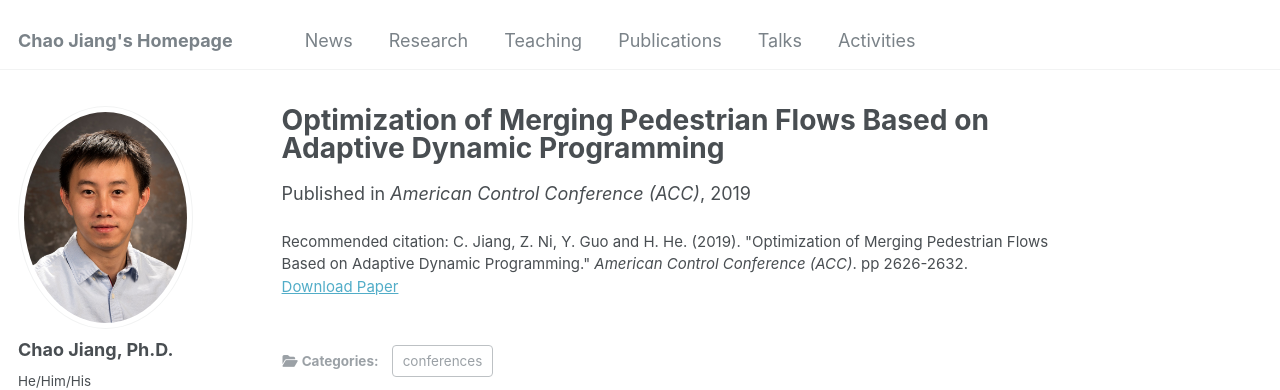
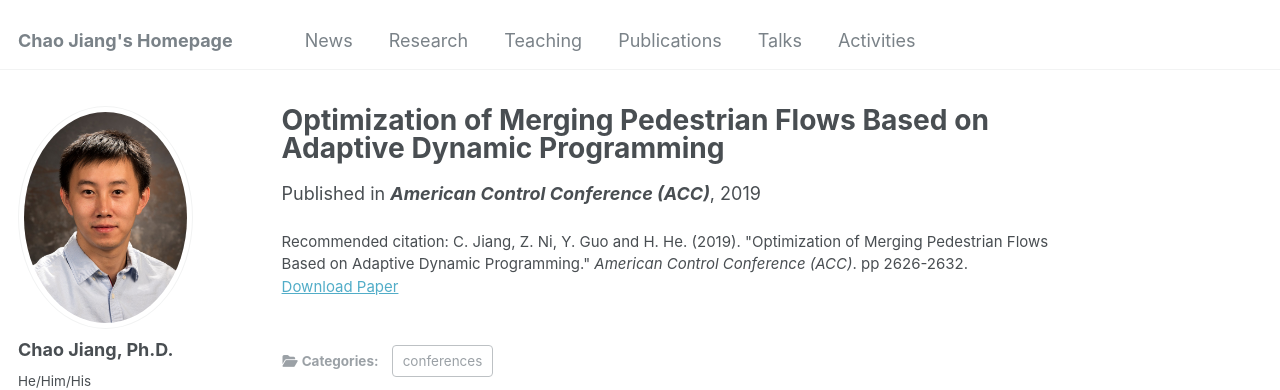
Before and after one commit to cjiang6/cjiang6.github.io, a Jekyll site: the page built from _publications/2019-08-29.md, in a window 1280 px wide. Shown: the top 390 px of the page. Built offline with Jekyll 4.4.1, drawn with Linux system fonts in a browser that asks for light colours; some web fonts are replaced.

Commit message:
Update 2019-08-29.md

```diff
--- a/_publications/2019-08-29.md
+++ b/_publications/2019-08-29.md
@@ -5,7 +5,7 @@ category: conferences
 #permalink: /publication/2015-10-01-paper-title-number-3
 #excerpt: 'This paper is about the number 3. The number 4 is left for future work.'
 date: 2019-08-29
-venue: 'American Control Conference (ACC)'
+venue: '<b>American Control Conference (ACC)</b>'
 #slidesurl: 'http://academicpages.github.io/files/slides3.pdf'
 paperurl: 'https://ieeexplore.ieee.org/document/8814597'
 citation: 'C. Jiang, Z. Ni, Y. Guo and H. He. (2019). &quot;Optimization of Merging Pedestrian Flows Based on Adaptive Dynamic Programming.&quot; <i>American Control Conference (ACC)</i>. pp 2626-2632.'
```
